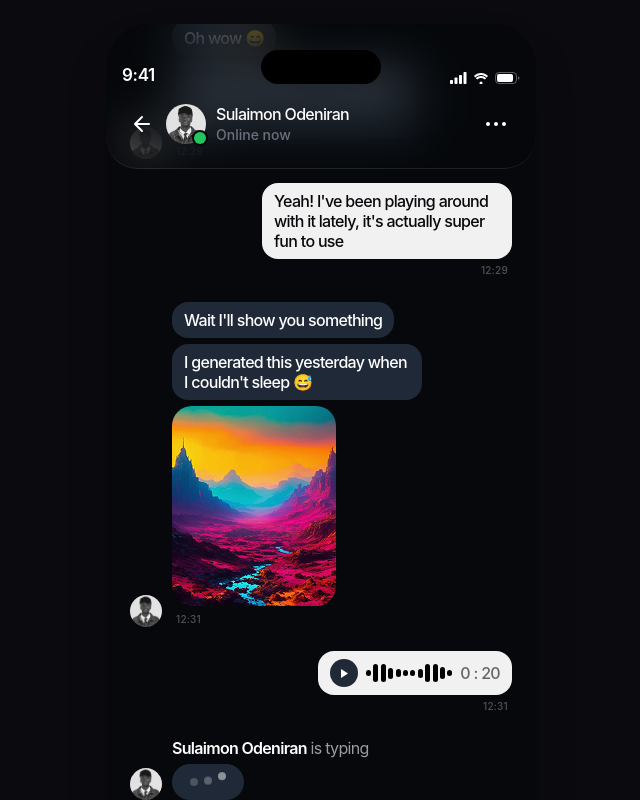
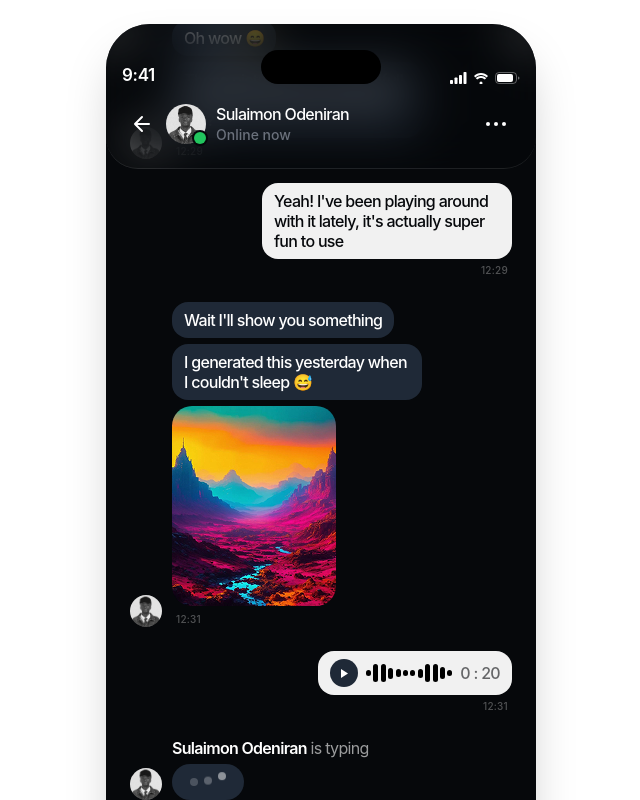
Before and after one commit to Figmaboy-bot/Mobile-chat, a React (Vite) app: page / in a window 1280 px wide. Shown: the top 800 px of the page, without its empty margins (319-959 px from the left). Built offline with nearby package versions, Linux system fonts and the light colour scheme; a web font is replaced by a local one.

Commit message:
worked on the bg and the caht bublble

```diff
--- a/src/App.jsx
+++ b/src/App.jsx
@@ -2,7 +2,7 @@
 
 export default function App() {
   return (
-    <div className="min-h-screen flex items-center justify-center bg-[#0a0a0f] p-6">
+    <div className="min-h-screen flex items-center justify-center bg-white p-6">
       <MobileChatUI />
     </div>
   )
--- a/src/index.css
+++ b/src/index.css
@@ -10,7 +10,7 @@
 body {
   margin: 0;
   font-family: 'General Sans', -apple-system, BlinkMacSystemFont, 'Segoe UI', sans-serif;
-  background: #0a0a0f;
+  background: #ffffff;
 }
 
 @keyframes typing-dot {
```
